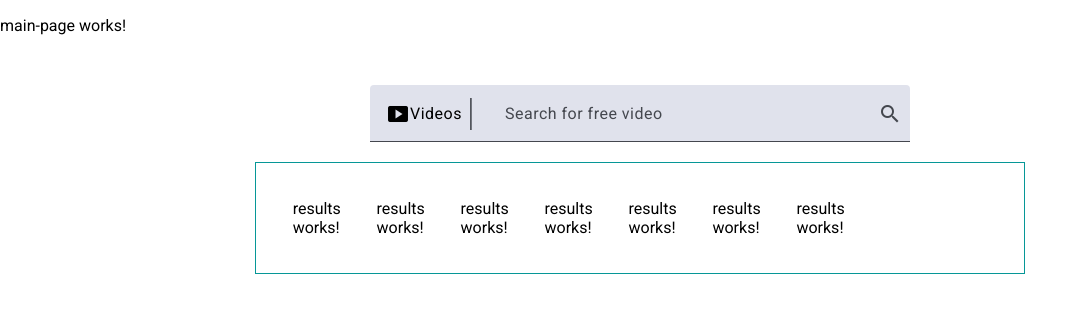
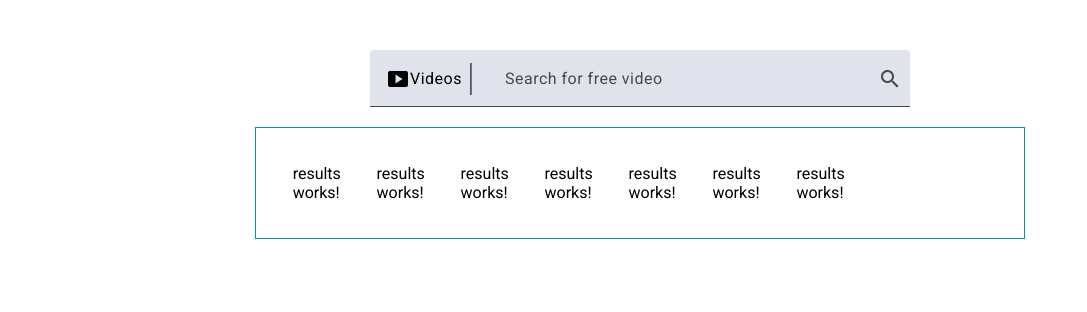
Before and after one commit to Coo1PeR/pexels-plugin, an Angular app: page / in a window 1280 px wide. Shown: the top 312 px of the page, without its empty margins (0-1087 px from the left). Built offline with nearby package versions, Linux system fonts and the light colour scheme.

Commit message:
feat: add routing

```diff
--- a/src/app/app.component.html
+++ b/src/app/app.component.html
@@ -1,3 +1,3 @@
 <div class="main">
-  <app-main-page></app-main-page>
+  <router-outlet></router-outlet>
 </div>
--- a/src/app/app.routes.ts
+++ b/src/app/app.routes.ts
@@ -1,3 +1,14 @@
 import { Routes } from '@angular/router';
+import {MainPageComponent} from "./components/main-page/main-page.component";
 
-export const routes: Routes = [];
+export const routes: Routes = [
+  {
+    path: '',
+    component: MainPageComponent,
+    title: 'Main Page',
+  },
+  {
+    path: '**',
+    redirectTo: 'main',
+  }
+];
--- a/src/app/components/main-page/main-page.component.html
+++ b/src/app/components/main-page/main-page.component.html
@@ -1,4 +1,3 @@
-<p>main-page works!</p>
 <div class="search">
   <app-search-bar></app-search-bar>
 </div>
```
